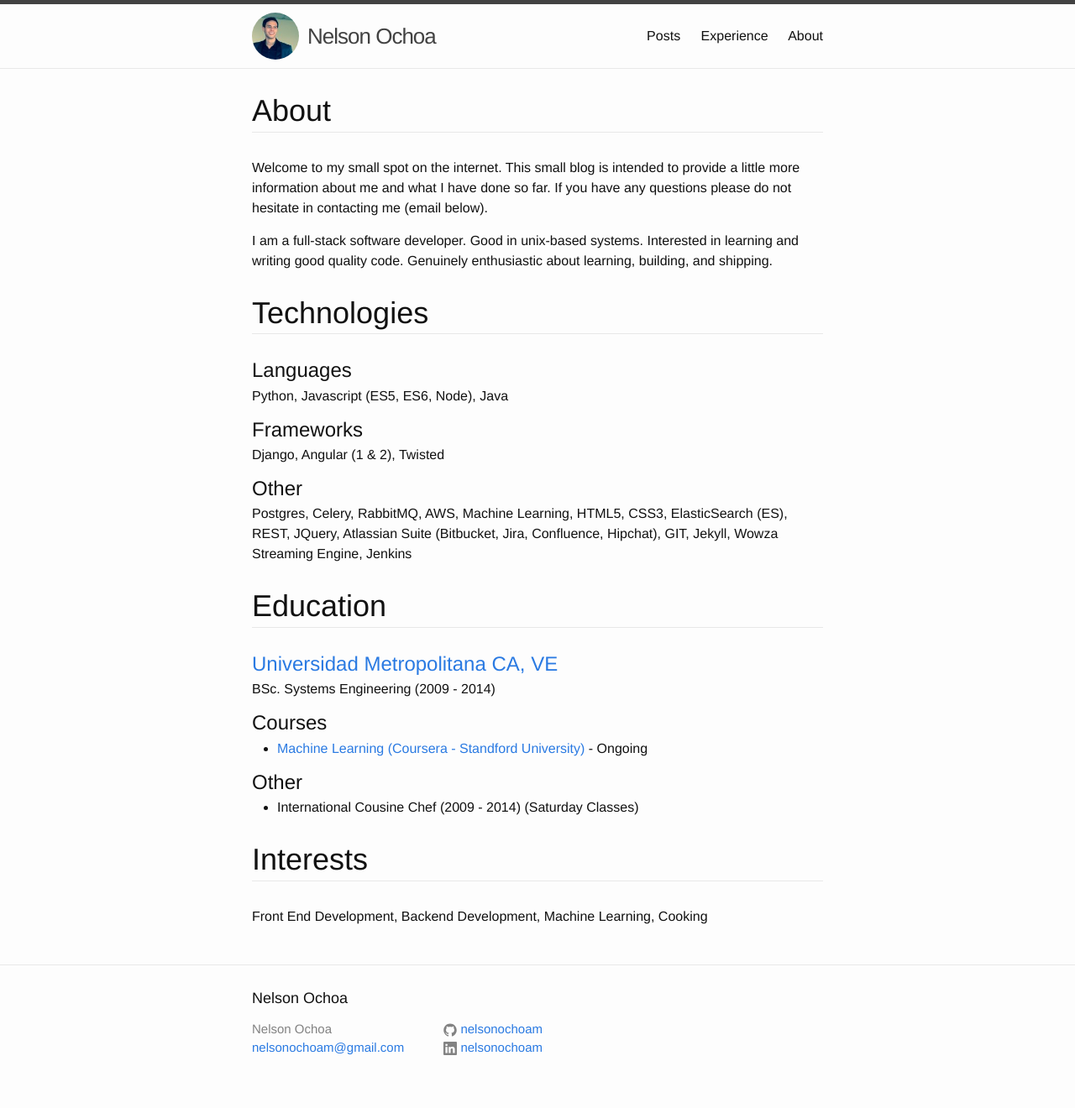
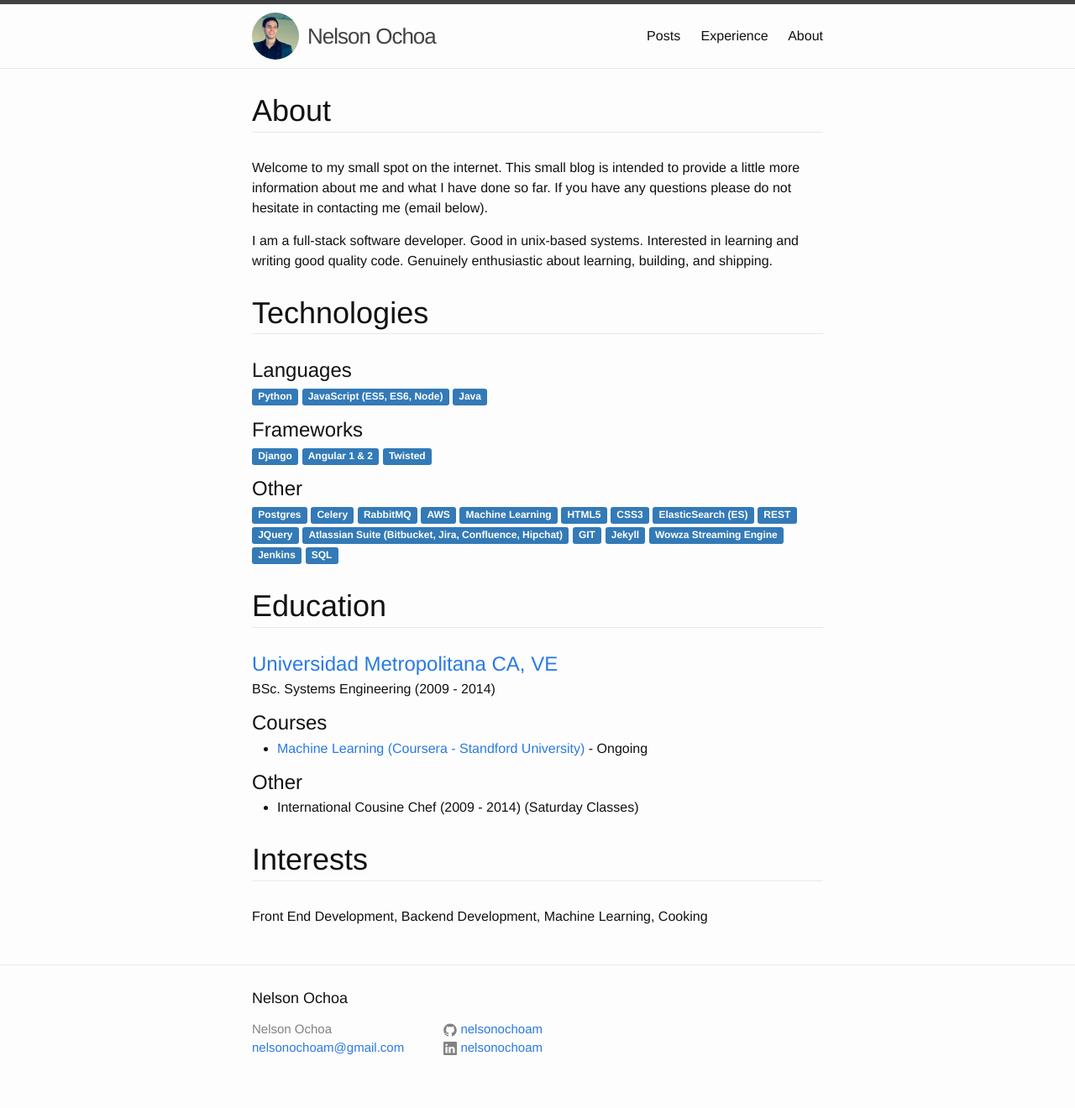
Before and after one commit to Nelsonochoam/nelsonochoam.github.io, a Jekyll site: the page built from index.html, in a window 1280 px wide. Shown: the whole page at 84% size. Built offline with Jekyll 4.4.1, drawn with Linux system fonts in a browser that asks for light colours.

Commit message:
updated resume

```diff
--- a/index.html
+++ b/index.html
@@ -16,12 +16,23 @@ title: About
 <h1 class="about-sec">Technologies</h1>
 <section>
   <h3>Languages</h3>
-  <p>Python, Javascript (ES5, ES6, Node), Java</p>
+  <p>
+    {% for lang in site.data.technologies.languages %}
+      <span class="label label-primary">{{lang}}</span>
+    {% endfor %}
+  </p>
   <h3>Frameworks</h3>
-  <p>Django, Angular (1 & 2), Twisted</p>
+  <p>
+    {% for framework in site.data.technologies.frameworks %}
+      <span class="label label-primary">{{framework}}</span>
+    {% endfor %}
+  </p>
   <h3>Other</h3>
-  <p>Postgres, Celery, RabbitMQ, AWS, Machine Learning, HTML5, CSS3, ElasticSearch (ES), REST, JQuery,
-    Atlassian Suite (Bitbucket, Jira, Confluence, Hipchat), GIT, Jekyll, Wowza Streaming Engine, Jenkins</p>
+  <p>
+    {% for tool in site.data.technologies.tools %}
+      <span class="label label-primary">{{tool}}</span>
+    {% endfor %}
+  </p>
 </section>
 
 <h1 class="about-sec">Education</h1>
```
Also changed, not shown: _data/technologies.yml (added, +27 -0 lines), 1 other file.
